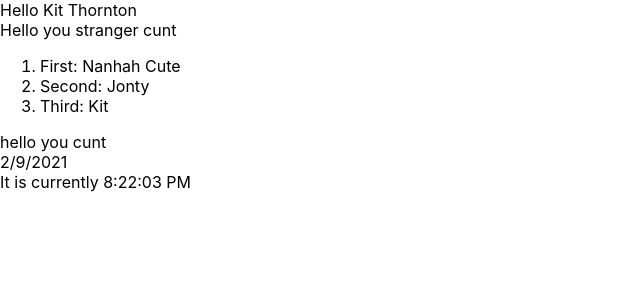
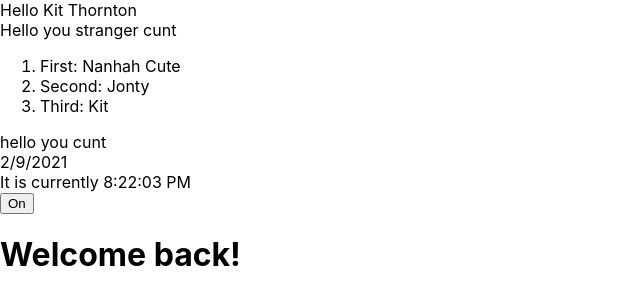
Before and after one commit to KitThornton/react_tut1, a React (Create React App) app: page / in a window 1280 px wide. Shown: the top 304 px of the page, without its empty margins (0-640 px from the left). Built offline with nearby package versions, Linux system fonts and the light colour scheme.

Commit message:
test from terminal

```diff
--- a/src/Clock.js
+++ b/src/Clock.js
@@ -34,6 +34,4 @@ class Clock extends React.Component {
     }
 }
 
-
-
 export default Clock
--- /dev/null
+++ b/src/ConditionalRendering.js
@@ -0,0 +1,30 @@
+// Tutorial #7
+import React from "react"
+
+class conditionalRendering extends React.Component {
+
+    constructor(props) {
+        super(props);
+        this.state = {isLoggedOn: true};
+
+    }
+
+    render() {
+
+        function UserGreeting() {
+            return <h1>Welcome back!</h1>
+        }
+
+        function GuestGreeting() {
+            return <h1>Sign up!</h1>
+        }
+
+        const isLoggedIn = this.state.isLoggedOn;
+        if (isLoggedIn) {
+            return <UserGreeting />;
+        }
+        return <GuestGreeting />;
+    }
+}
+
+export default conditionalRendering
--- /dev/null
+++ b/src/HandlingEvents.js
@@ -0,0 +1,47 @@
+// Main Concepts #6: Handling Events
+import React from "react";
+
+class Toggle extends React.Component {
+
+    constructor(props){
+        super(props);
+        this.state = {isToggleOn: true};
+
+        // We need to bind
+        this.handleClick = this.handleClick.bind(this);
+    }
+
+    handleClick() {
+        this.setState(state => ({
+            isToggleOn: !state.isToggleOn
+        }))
+    }
+
+    render(){
+        return (
+            <button onClick={this.handleClick}>
+                {this.state.isToggleOn ? 'On' : 'Off'}
+            </button>
+        )
+    }
+}
+
+export default Toggle
+
+// class InputField extends React.Component {
+//     constructor(props) {
+//         super(props);
+//         this.state =  {text: ""}
+//
+//         // We need to bind
+//
+//     }
+//
+//     handleInput() {
+//         this.setState(state => ({
+//             text: state.text
+//         }))
+//     }
+//
+// }
+//
--- a/src/index.js
+++ b/src/index.js
@@ -4,6 +4,8 @@ import './index.css';
 // import App from './App';
 import Clock from './Clock'
 import Test from './Test';
+import Toggle from './HandlingEvents';
+import Cond from './ConditionalRendering';
 import reportWebVitals from './reportWebVitals';
 
 function RenderThis() {
@@ -14,6 +16,8 @@ function RenderThis() {
                 {/*<App />*/}
                 <Test/>
                 <Clock/>
+                <Toggle/>
+                <Cond/>
             </div>
         </React.StrictMode>,
         document.getElementById('root')
```
